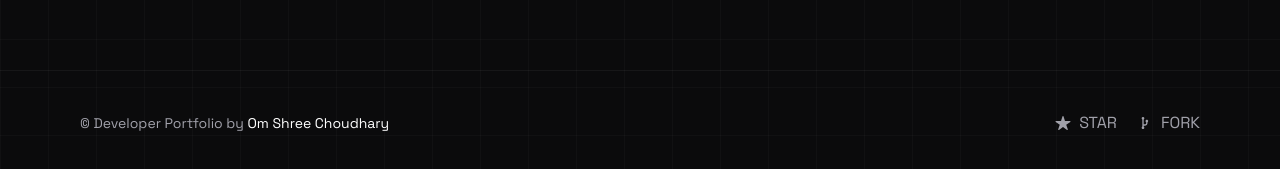
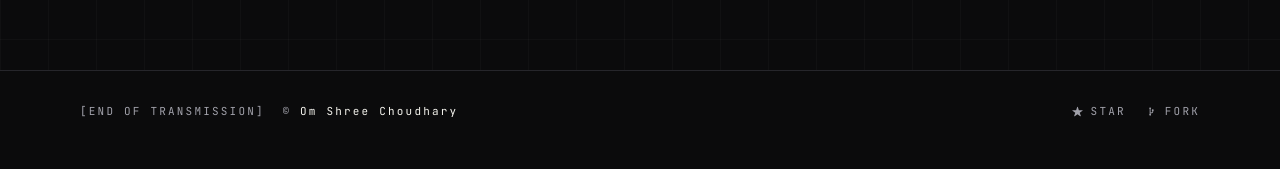
Before and after one commit to omshree134/portfolio, a Next.js app: page / in a window 1280 px wide. Shown: the part 4089-4258 px from the top of the page. Built offline with nearby package versions, Linux system fonts and the light colour scheme.

Commit message:
Redesign: footer end-of-transmission strip

```diff
--- a/app/components/footer.jsx
+++ b/app/components/footer.jsx
@@ -8,17 +8,20 @@ const repoUrl = "https://github.com/omshree134/portfolio";
 
 function Footer() {
   return (
-    <div className="relative border-t bg-background border-white/5 text-muted">
-      <div className="mx-auto px-6 sm:px-12 lg:max-w-[70rem] xl:max-w-[76rem] 2xl:max-w-[92rem] py-6 lg:py-10">
-        <div className="flex flex-col md:flex-row items-center justify-between">
-          <p className="text-sm">
-            © Developer Portfolio by <Link target="_blank" href={personalData.linkedIn} className="text-white hover:text-accent transition-colors">{personalData.name}</Link>
+    <footer className="relative border-t border-line bg-ink text-muted">
+      <div className="mx-auto px-6 sm:px-12 lg:max-w-[70rem] xl:max-w-[76rem] 2xl:max-w-[92rem] py-8">
+        <div className="flex flex-col md:flex-row items-center justify-between gap-4">
+          <p className="font-[family-name:var(--font-mono)] text-[11px] tracking-[0.2em]">
+            [END&nbsp;OF&nbsp;TRANSMISSION]&nbsp;&nbsp;©&nbsp;
+            <Link target="_blank" href={personalData.linkedIn} className="text-paper hover:text-cc transition-colors">
+              {personalData.name}
+            </Link>
           </p>
-          <div className="flex items-center gap-5 mt-4 md:mt-0">
+          <div className="flex items-center gap-5 font-[family-name:var(--font-mono)] text-[11px] tracking-[0.2em]">
             <Link
               target="_blank"
               href={repoUrl}
-              className="flex items-center gap-2 uppercase hover:text-accent transition-colors"
+              className="flex items-center gap-2 uppercase hover:text-cc transition-colors"
             >
               <IoStar />
               <span>Star</span>
@@ -26,7 +29,7 @@ function Footer() {
             <Link
               target="_blank"
               href={`${repoUrl}/fork`}
-              className="flex items-center gap-2 uppercase hover:text-accent transition-colors"
+              className="flex items-center gap-2 uppercase hover:text-cc transition-colors"
             >
               <CgGitFork />
               <span>Fork</span>
@@ -34,8 +37,8 @@ function Footer() {
           </div>
         </div>
       </div>
-    </div >
+    </footer>
   );
-};
+}
 
 export default Footer;
```
